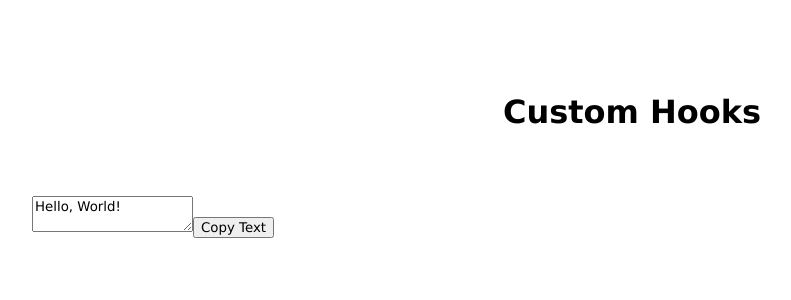
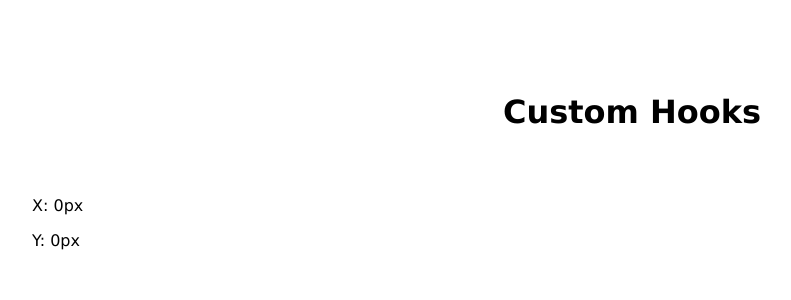
Before and after one commit to maizer12/react-hooks, a React (Vite) app: page / in a window 1280 px wide. Shown: the top 300 px of the page, without its empty margins (8-799 px from the left). Built offline with nearby package versions, Linux system fonts and the light colour scheme.

Commit message:
useWindowScroll

```diff
--- a/src/App.jsx
+++ b/src/App.jsx
@@ -1,16 +1,13 @@
-import { useState } from 'react';
-import { useClipboard } from './hooks/useClipboard';
+import { useWindowScroll } from './hooks/useWindowScroll';
 
 function App() {
-	const [text, setText] = useState('Hello, World!');
-	const { isCopied, copyToClipboard } = useClipboard();
+	const { x, y } = useWindowScroll();
 
 	return (
-		<div className='main'>
+		<div className='main' style={{ height: 2000, width: 7000 }}>
 			<h1 className='title'>Custom Hooks</h1>
-			<textarea value={text} onChange={e => setText(e.target.value)} />
-			<button onClick={() => copyToClipboard(text)}>Copy Text</button>
-			{isCopied && <p>Copied!</p>}
+			<p>X: {x}px</p>
+			<p>Y: {y}px</p>
 		</div>
 	);
 }
--- /dev/null
+++ b/src/hooks/useWindowScroll.js
@@ -0,0 +1,25 @@
+import { useEffect, useState } from 'react';
+
+export const useWindowScroll = () => {
+	const [scrollPosition, setScrollPosition] = useState({
+		x: window.scrollX,
+		y: window.scrollY,
+	});
+
+	useEffect(() => {
+		const handleScroll = () => {
+			setScrollPosition({
+				x: window.scrollX,
+				y: window.scrollY,
+			});
+		};
+
+		window.addEventListener('scroll', handleScroll);
+
+		return () => {
+			window.removeEventListener('scroll', handleScroll);
+		};
+	}, []);
+
+	return scrollPosition;
+};
```
